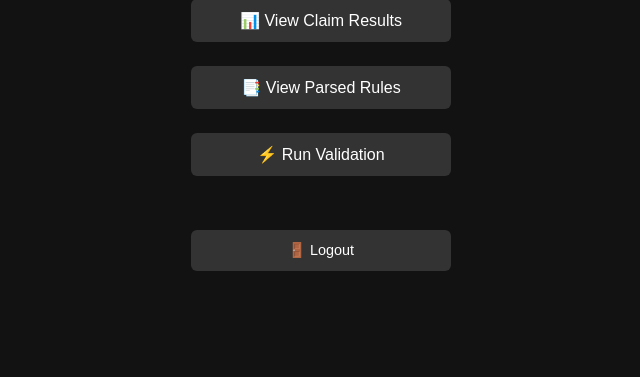
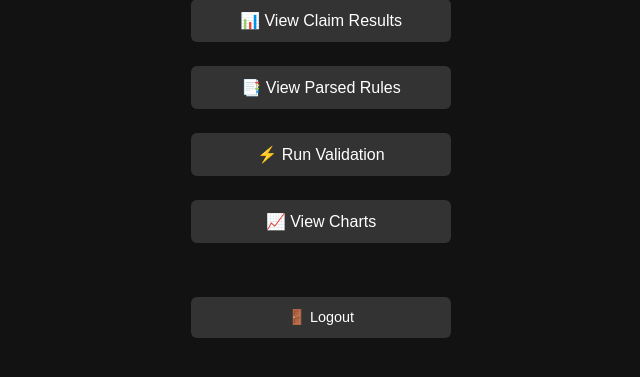
Before and after one commit to Kibet-Rotich/rcm_engine, a Django app: page /claims/ in a window 1280 px wide. Shown: the part 243-620 px from the top of the page, without its empty margins (319-959 px from the left). Run offline with Django 5.2, Linux system fonts and the light colour scheme; a user stored in the database is signed in.

Commit message:
added chart link to index.html

```diff
--- a/claims/templates/index.html
+++ b/claims/templates/index.html
@@ -51,6 +51,7 @@
         <a href="{% url 'claim_results' %}">📊 View Claim Results</a>
         <a href="{% url 'rule_summary' %}">📑 View Parsed Rules</a>
         <a href="{% url 'run_validation' %}">⚡ Run Validation</a>
+        <a href="{% url 'charts' %}">📈 View Charts</a>
 
         <div class="logout">
             <a href="{% url 'logout' %}">🚪 Logout</a>
```
Also changed, not shown: db.sqlite3.
